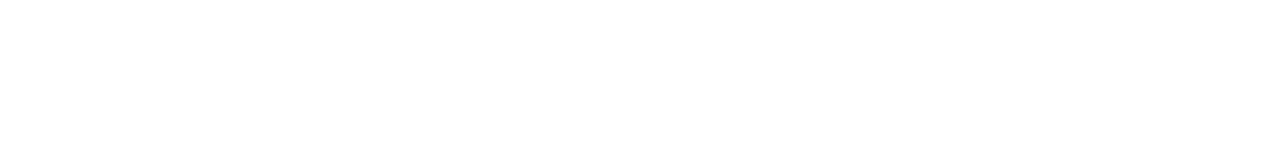
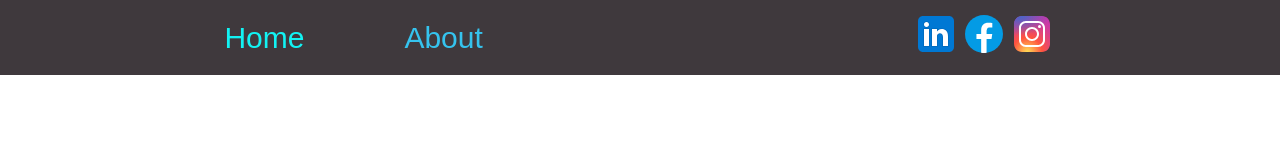
Before and after one commit to TboyDark/Progetto-Sito-Web-Personale, a plain HTML site: page about.html in a window 1280 px wide. Drawn offline with Linux system fonts and the light colour scheme.

Commit message:
Created the same Menu but for the About Page

```diff
--- a/about.html
+++ b/about.html
@@ -1,9 +1,21 @@
 <!DOCTYPE html>
 <html>
     <head>
-
+        <meta charset="UTF-8"/>
+        <title>Sito web personale di Tommaso Baldan</title>
+        <link rel="stylesheet" href="styles.css"/>
     </head>
     <body>
-
+        <div class="menu-container">
+            <div class="menu">
+                <div class="link-page-h"><a href="index.html">Home</a></div>
+                <div class="selected">About</div>
+            </div>
+            <div class="links">
+                <div><a href="#"><img src="images/linkedin-logo.svg"/></a></div>
+                <div><a href="https://www.facebook.com/baldan.tommaso"><img src="images/facebook-logo.svg"/></a></div>
+                <div><a href="https://www.instagram.com/tommasobaldan"><img src="images/instagram-logo.svg"/></a></div>
+            </div>
+        </div>
     </body>
 </html>
--- a/styles.css
+++ b/styles.css
@@ -39,5 +39,16 @@
     color:rgb(0, 0, 0);
 }
 .link-page a:selected{
-    color:green;
+    color: green;
 }
+.link-page-h{
+    margin-right: 100px;
+}
+.link-page-h a:selected{
+    color: green
+}
+.link-page-h a:link,
+.link-page-h a:visited{
+    color: rgb(18, 243, 243);
+    text-decoration: none;
+}
```
Also changed, not shown: index.html (+1 -1 lines).
